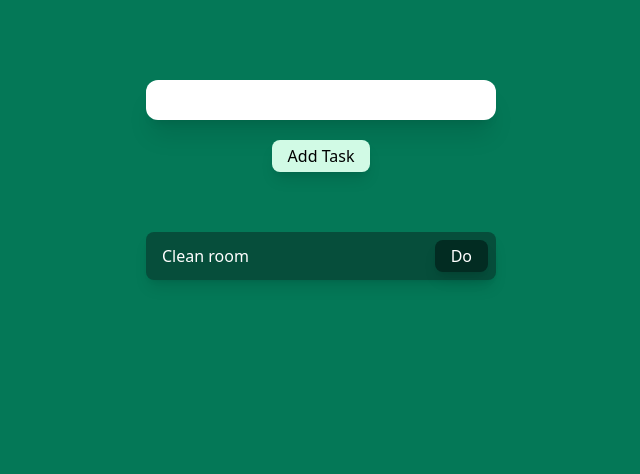
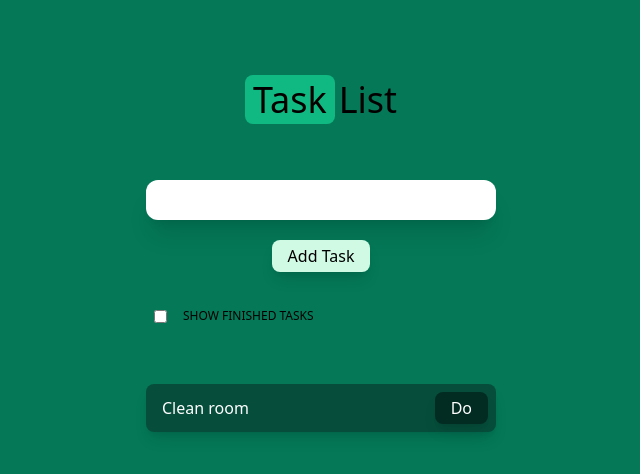
Before and after one commit to Antonioax/TaskList, a Vue app: page / in a window 1280 px wide. Shown: the top 474 px of the page, without its empty margins (319-959 px from the left). Built offline with nearby package versions, Linux system fonts and the light colour scheme.

Commit message:
Updated template

```diff
--- a/src/App.vue
+++ b/src/App.vue
@@ -12,14 +12,20 @@ const { addTodo, toggleTodo } = todoStore;
 const addNewTodo = () => {
   addTodo(newTodo.value);
   newTodo.value = "";
-}
+};
 </script>
 
 <template id="app">
-  <section class="mt-20 flex flex-col gap-5 justify-center items-center">
+  <div class="flex justify-center">
+    <section
+      class="mt-20 flex flex-col gap-5 justify-center items-center w-[80%] max-w-[350px]"
+    >
+      <div class="text-4xl font-thin mb-10">
+        <span class="bg-emerald-500 rounded-lg px-2 mr-1">Task</span>List
+      </div>
       <input
         type="text"
-      class="text-center py-2 rounded-xl shadow-xl w-[80%] max-w-[350px]"
+        class="text-center py-2 rounded-xl shadow-xl w-full"
         v-model="newTodo"
       />
       <button
@@ -28,17 +34,24 @@ const addNewTodo = () => {
       >
         Add Task
       </button>
-
-    <div class="mt-10 flex flex-col gap-2 w-[80%] max-w-[350px]">
+      <div class="flex justify-start items-center w-full ml-4 mt-4">
+          <input type="checkbox" name="unfinished" id="unfinished" />
+          <label for="unfinished" class="text-xs ml-4">SHOW FINISHED TASKS</label>
+      </div>
+      <div class="mt-10 flex flex-col gap-2 w-full">
         <div
           v-for="t in todo"
           class="bg-emerald-900 text-white py-2 px-2 pl-4 rounded-lg shadow-lg flex justify-between items-center"
         >
           <div :class="t.isFinished && 'line-through'">{{ t.text }}</div>
-        <button class="bg-emerald-950 py-1 px-4 rounded-lg shadow-lg" @click="() => toggleTodo(t.id)">
+          <button
+            class="bg-emerald-950 py-1 px-4 rounded-lg shadow-lg"
+            @click="() => toggleTodo(t.id)"
+          >
             {{ !t.isFinished ? "Do" : "Undo" }}
           </button>
         </div>
       </div>
     </section>
+  </div>
 </template>
```
Lines whose indentation alone changed are shown as unchanged.
